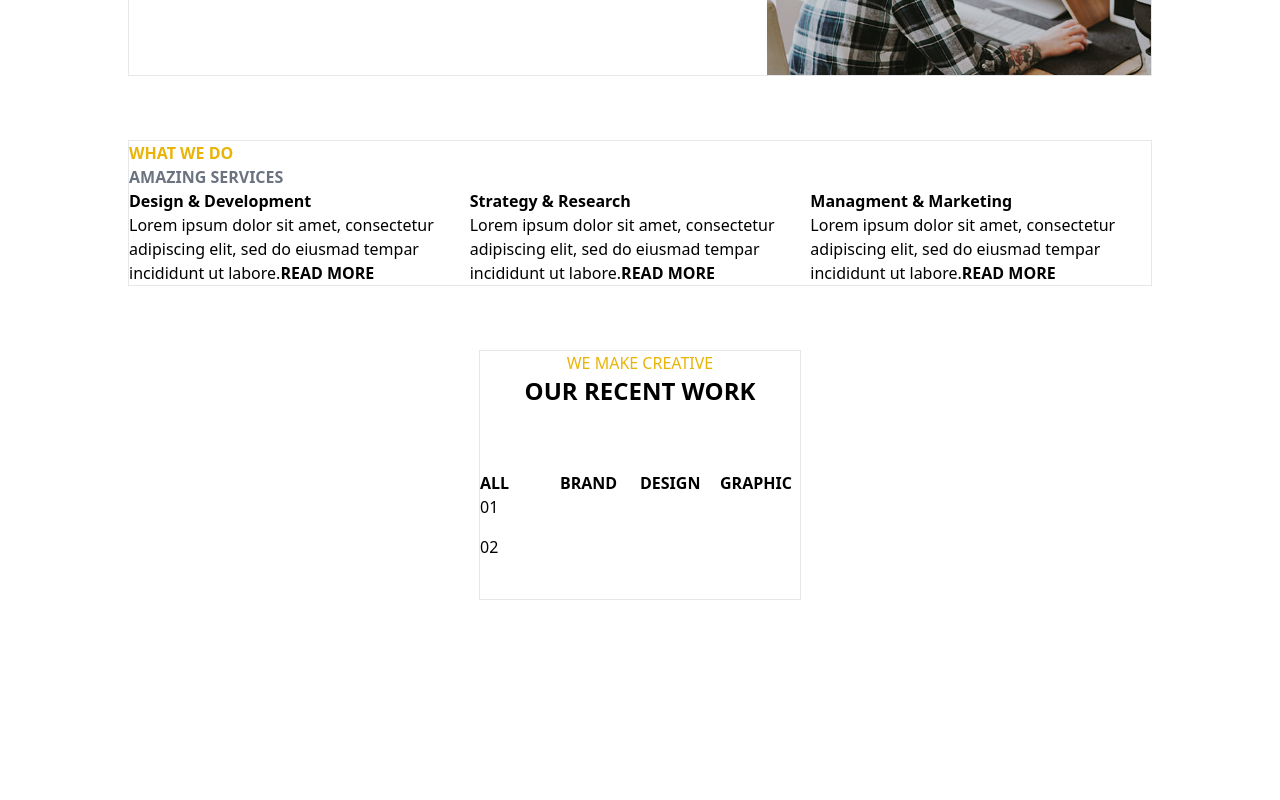
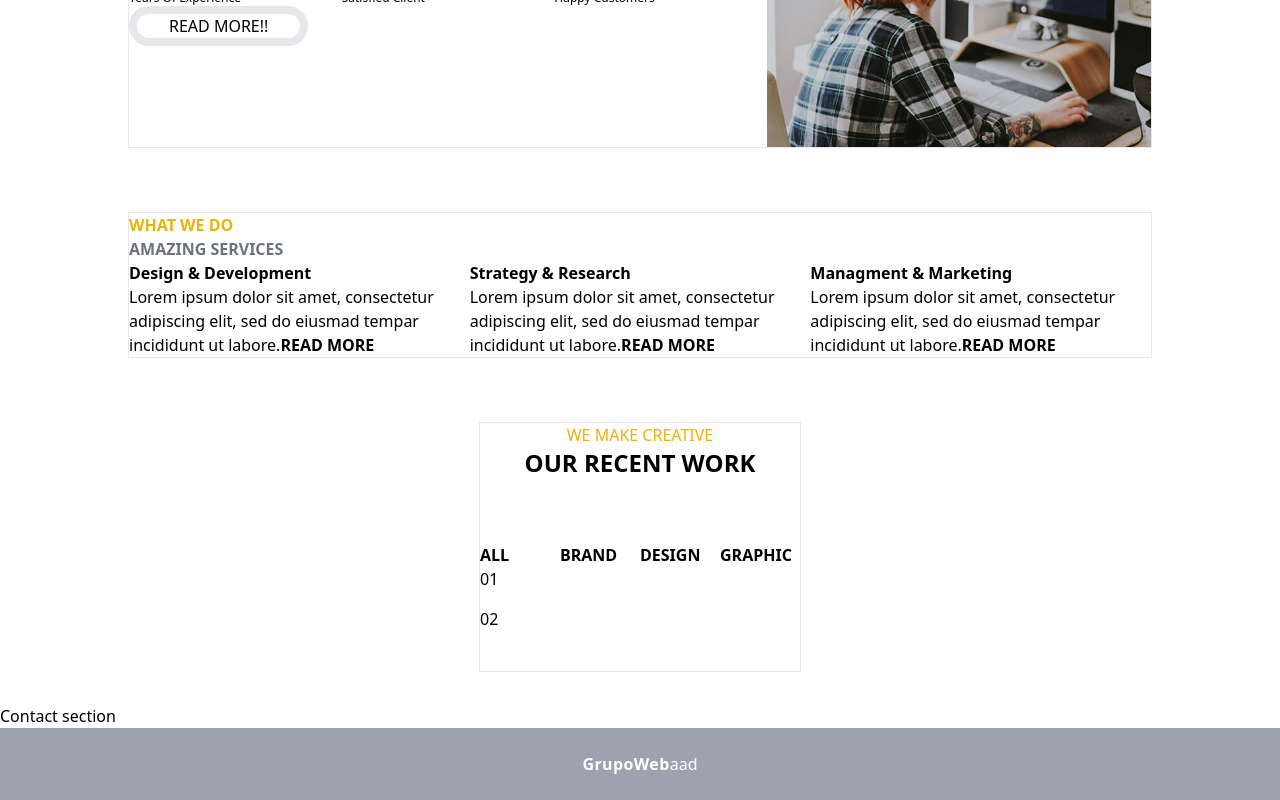
Before and after one commit to alanjq/proyecto-web-g1, a React (Create React App) app: page / in a window 1280 px wide. Shown: the part 397-1197 px from the top of the page. Before the commit the page ends 1029 px from the top, so only its background shows below. Built offline with nearby package versions, Linux system fonts and the light colour scheme.

Commit message:
Create Contact section

```diff
--- a/src/App.js
+++ b/src/App.js
@@ -3,19 +3,25 @@ import HomeSection from './sections/home/Home';
 import ServicesSection from './sections/services/ServicesSection';
 import WorkSection from './sections/work/WorkSection';
 import AboutSection from './sections/about/AboutSection';
+import Navbar from './components/navbar/Navbar';
+import Footer from './components/footer/Footer';
+import ContactSection from './sections/contact/ContactSection';
 
 function App() {
   return (
-    <main className='flex flex-col'>
-      <HomeSection />
+    <>
+      <Navbar />
 
-      <AboutSection />
+      <main className='flex flex-col'>
+        <HomeSection />
+        <AboutSection />
+        <ServicesSection />
+        <WorkSection />
+        <ContactSection />
+      </main>
 
-      <ServicesSection />
-
-      <WorkSection />
-    </main>
-
+      <Footer />
+    </>
   );
 }
 
--- /dev/null
+++ b/src/components/footer/Footer.jsx
@@ -0,0 +1,17 @@
+import React from 'react';
+
+function Footer() {
+    return (
+        <footer className="flex flex-row bg-gray-400 py-6">
+            <div className="max-w-6xl mx-auto flex text-white">
+                <div className="flex">
+                    <h2 className="font-bold tracking-wide">GrupoWeb</h2>
+                </div>
+                <div className="flex">a</div>
+                <div className="flex">a</div>
+                <div className="flex">d</div>
+            </div>
+        </footer>
+    )
+}
+export default Footer
--- /dev/null
+++ b/src/sections/contact/ContactSection.jsx
@@ -0,0 +1,10 @@
+import React from 'react';
+
+function ContactSection() {
+    return (
+        <div>
+            Contact section
+        </div>
+    )
+}
+export default ContactSection
```
